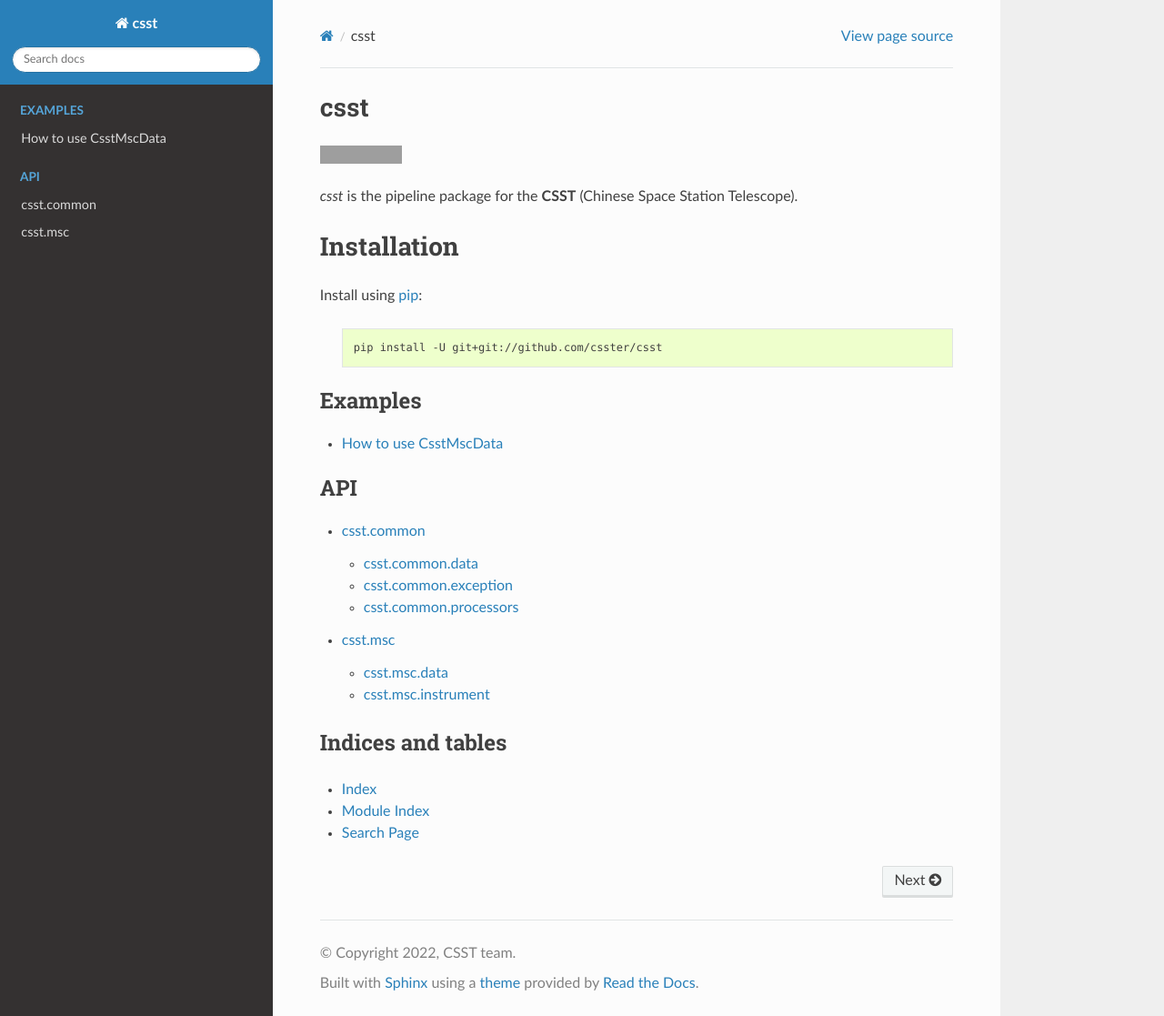
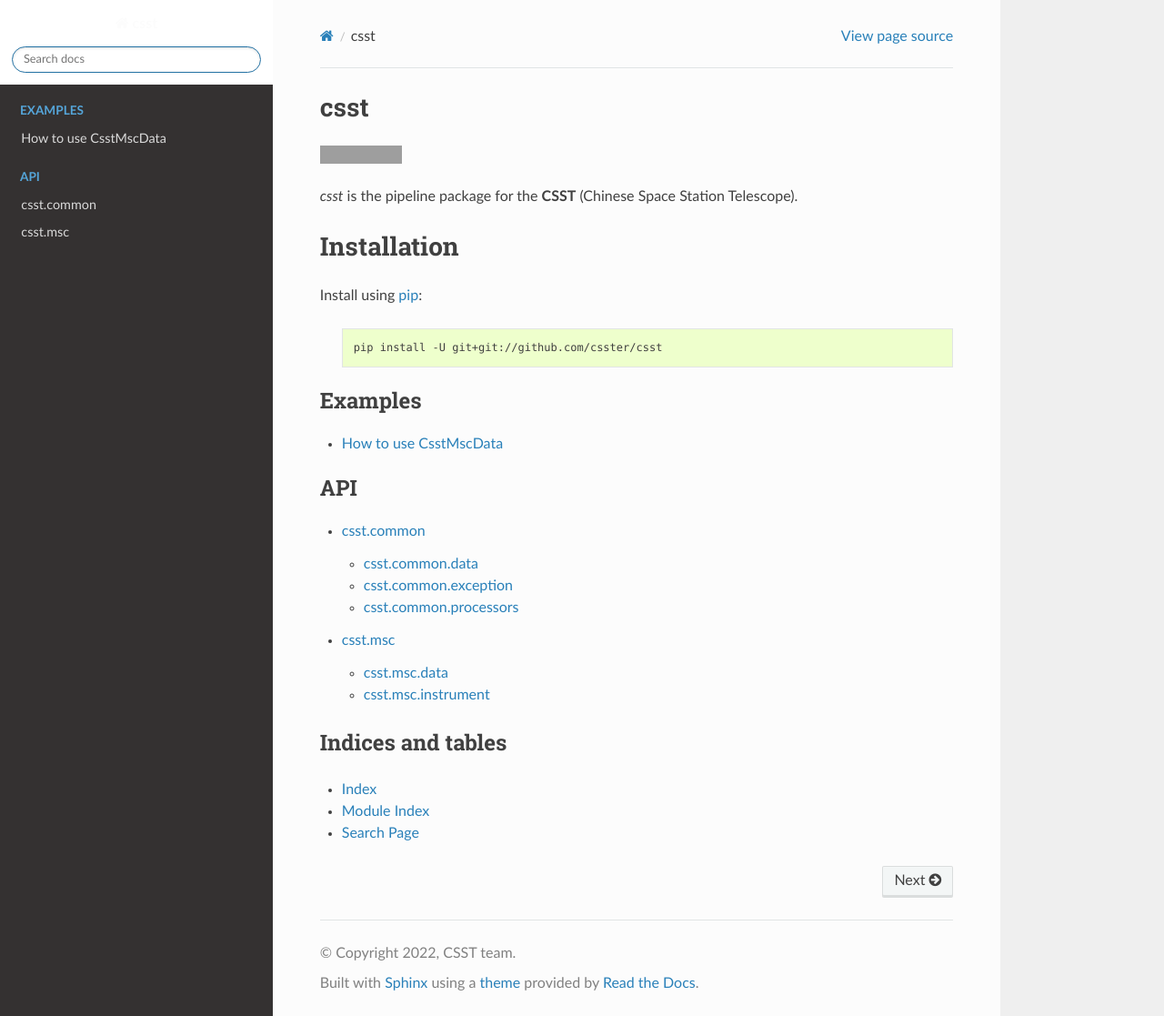
Before and after one commit to csster/csst, a Sphinx documentation site: the page built from doc/source/index.rst, in a window 1280 px wide and 1117 px high. Shown: the whole window at 91% size. Built offline with Sphinx 7.4.7 and the Read the Docs theme 2.0.0, drawn with Linux system fonts in a browser that asks for light colours; grey boxes are pictures that could not be loaded.

Commit message:
updated conf.py

```diff
--- a/doc/source/conf.py
+++ b/doc/source/conf.py
@@ -56,11 +56,28 @@
 # html_theme = 'alabaster'
 html_theme = 'sphinx_rtd_theme'
 html_theme_options = {
+    'analytics_id': 'G-XXXXXXXXXX',  #  Provided by Google in your dashboard
+    # 'analytics_anonymize_ip': False,
+    'logo_only': False,
+    'display_version': True,
+    'prev_next_buttons_location': 'bottom',
+    'style_external_links': False,
+    'vcs_pageview_mode': '',
+    'style_nav_header_background': 'white',
+    # Toc options
+    'collapse_navigation': True,
+    'sticky_navigation': True,
+    'navigation_depth': 4,
+    'includehidden': True,
+    'titles_only': False,
+    'github_url': 'https://github.com/csster/csst',
+}
+# html_theme_options = {
     # 'logo': 'joblib_logo.svg',
-    'github_repo': 'csster/csst',
-    'github_button': 'true',
-    'link': '#aa560c',
-    'show_powered_by': 'false',
+    # 'github_repo': 'csster/csst',
+    # 'github_button': 'true',
+    # 'link': '#aa560c',
+    # 'show_powered_by': 'false',
     # "relbarbgcolor": "#333",
     # "sidebarlinkcolor": "#e15617",
     # "sidebarbgcolor": "#000",
@@ -69,7 +86,7 @@
     # "linkcolor": "#aa560c",
     # "headtextcolor": "#643200",
     # "codebgcolor": "#f5efe7",
-}
+# }
 
 # Add any paths that contain custom static files (such as style sheets) here,
 # relative to this directory. They are copied after the builtin static files,
```
